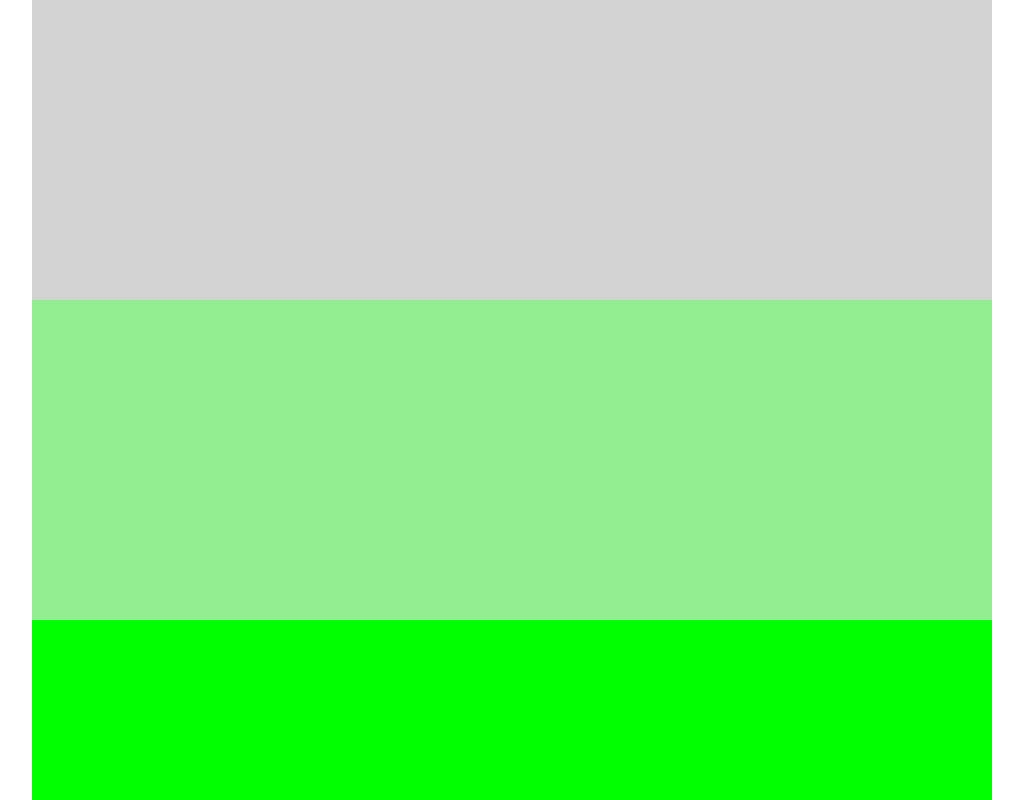
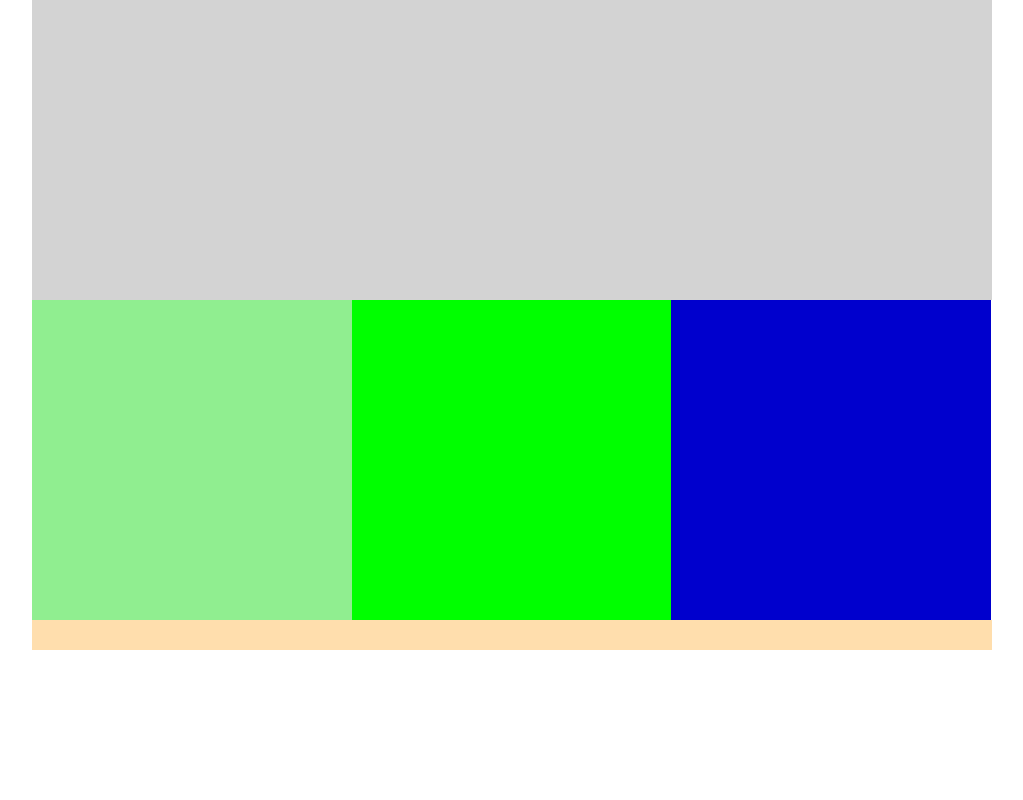
Before and after one commit to mikedevpro/Coding-Responsive-Websites, a plain HTML site: page Colors-Starter/index.html in a window 1280 px wide. Shown: the top 800 px of the page, without its empty margins (128-1151 px from the left). Drawn offline with Linux system fonts and the light colour scheme.

Commit message:
Add files via upload

```diff
--- a/Colors-Starter/css/main.css
+++ b/Colors-Starter/css/main.css
@@ -79,11 +79,16 @@ footer {
     background-color: #FF8C00;
   }
 
+  .col-3 {
+    width: 50%;
+  }
+
 }
 
 
 /*---------- Desktops ----------*/
 @media (min-width: 1200px) {
+
   header {
     background-color: #D3D3D3;
   }
@@ -104,4 +109,7 @@ footer {
     background-color: #FFDEAD ;
   }
 
+  .col-3 {
+    width: 33.3%;
+  }
 }
```
